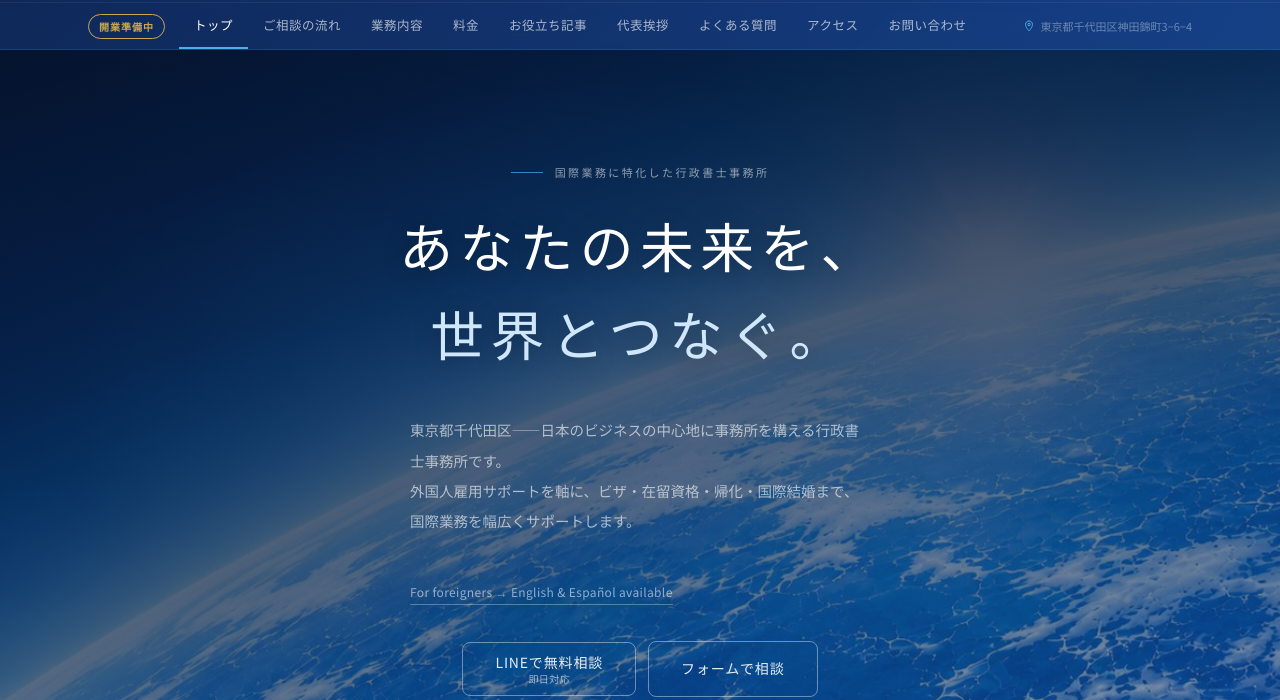
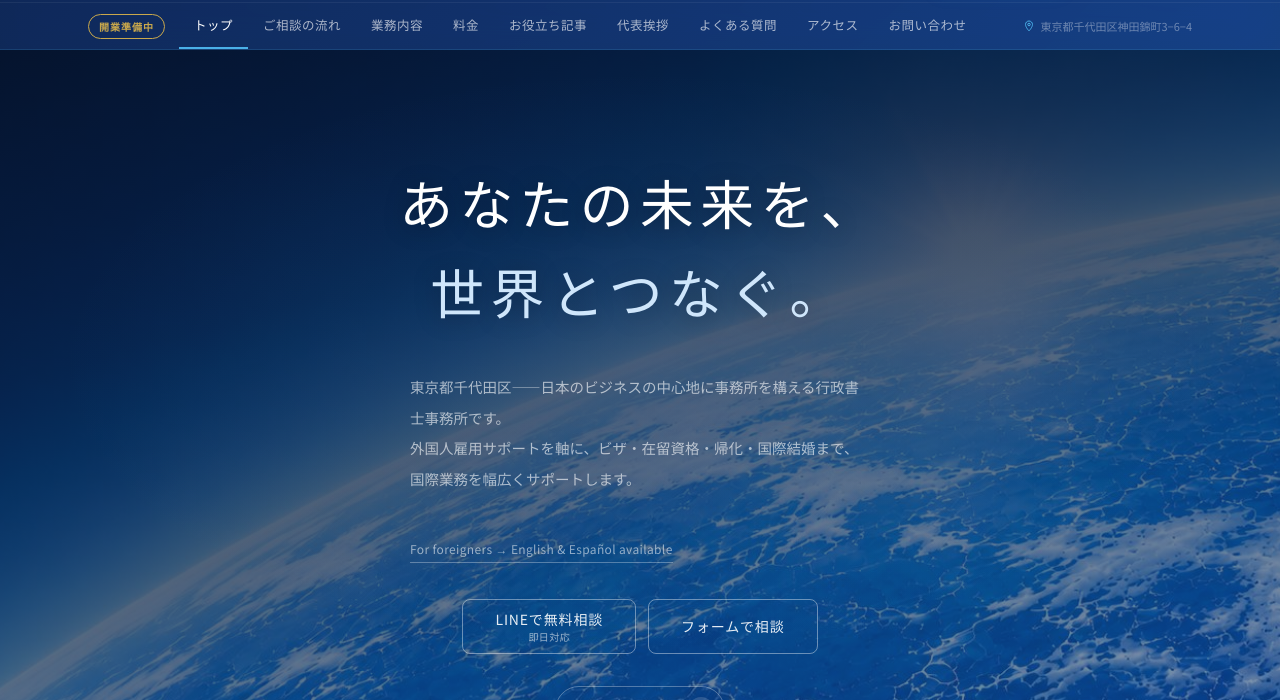
Before and after one commit to haruka-legal/gyosei, an Eleventy site: page src/index.njk in a window 1280 px wide. Shown: the part 87-787 px from the top of the page. Built offline with nearby package versions, Linux system fonts and the light colour scheme; Eleventy itself is replaced by a stand-in of ours; files that its build step writes are made by us from their sources.

Commit message:
Update index.njk

```diff
--- a/src/index.njk
+++ b/src/index.njk
@@ -11,7 +11,6 @@ navActive: top
 <!-- ===================== HERO ===================== -->
 <section class="hero">
   <div class="hero-content">
-    <p class="hero-eyebrow">国際業務に特化した行政書士事務所</p>
     <h1 class="hero-title serif">
       あなたの未来を、<br><em>世界とつなぐ。</em>
     </h1>
```
